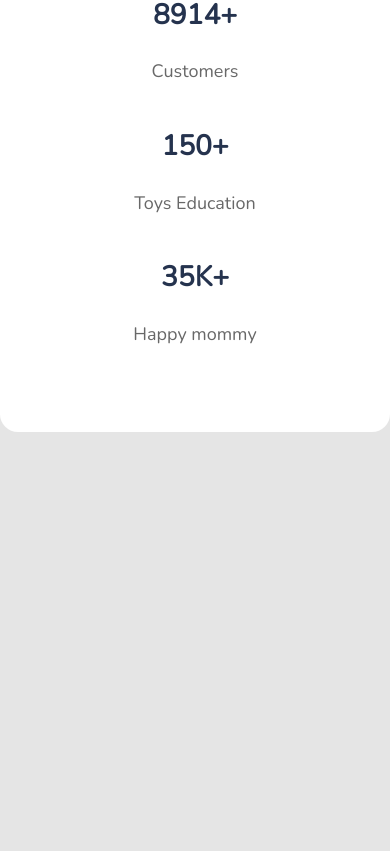
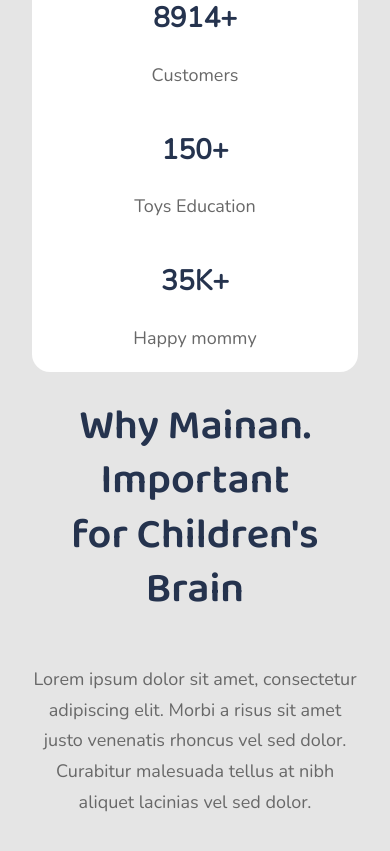
Before and after one commit to volodymyrGoloida/mainan, a React (Create React App) app: page / in a window 390 px wide. Shown: the part 2076-2927 px from the top of the page. Before the commit the page ends 2508 px from the top, so only its background shows below. Built offline with nearby package versions, Linux system fonts and the light colour scheme.

Commit message:
++adaptiv

```diff
--- a/src/Components/Feature/Feature.jsx
+++ b/src/Components/Feature/Feature.jsx
@@ -29,6 +29,21 @@ const Feature = () => (
         })}
       </div>
     </div>
+    <div className={styles.feature2}>
+      <div>
+        <h1>
+          Why Mainan. Important <br />
+          for Children's Brain{" "}
+        </h1>
+      </div>
+      <div className={styles.feature2Text}>
+        <p>
+          Lorem ipsum dolor sit amet, consectetur adipiscing elit. Morbi a risus
+          sit amet justo venenatis rhoncus vel sed dolor. Curabitur malesuada
+          tellus at nibh aliquet lacinias vel sed dolor.
+        </p>
+      </div>
+    </div>
   </div>
 );
 
--- a/src/Components/Feature/Feature.module.scss
+++ b/src/Components/Feature/Feature.module.scss
@@ -1,9 +1,10 @@
 .section {
   display: flex;
-  flex-direction: row;
+  flex-direction: column;
   justify-content: center;
   align-items: center;
   margin-top: 4rem;
+  padding: 2rem;
   .feature {
     display: flex;
     align-items: center;
@@ -73,19 +74,57 @@
       color: #686868;
     }
   }
+  .feature2 {
+    display: flex;
+    flex-direction: row;
+    width: 90rem;
+    justify-content: space-between;
+    h1 {
+      font-family: "Baloo 2";
+      font-style: normal;
+      font-weight: bold;
+      font-size: 42px;
+      line-height: 130%;
+      color: #25334e;
+    }
+    p {
+      font-family: "Nunito";
+      font-style: normal;
+      font-weight: normal;
+      font-size: 18px;
+      line-height: 170%;
+      /* or 31px */
+
+      color: #686868;
+    }
+    .feature2Text {
+      width: 50%;
+    }
+  }
 }
 @media (max-width: 1024px) {
   .section {
     align-items: center;
+    .feature2 {
+      flex-direction: column;
+      width: 100%;
+      text-align: center;
+      .feature2Text {
+        width: 100%;
+      }
+    }
     .feature {
       display: flex;
       flex-direction: column;
-      padding: 4rem;
+      padding: 0rem;
       height: 100%;
+      width: 100%;
       text-align: center;
+      justify-content: center;
       margin: 0 auto;
       .clients {
-        margin-left: 0rem;
+        flex-direction: column;
+        margin-left: 0;
       }
       .response {
         flex-direction: column;
--- a/src/Components/config.js
+++ b/src/Components/config.js
@@ -20,4 +20,5 @@ const featureStatistic = [
     description: "Happy mommy"
   }
 ];
+const possibilities = [{}];
 export { navbarItems, featureStatistic };
```
